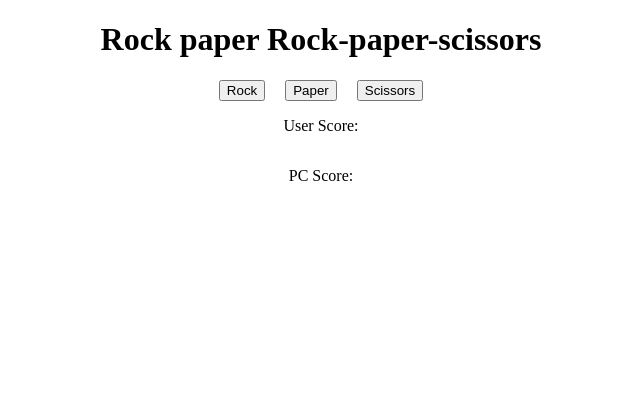
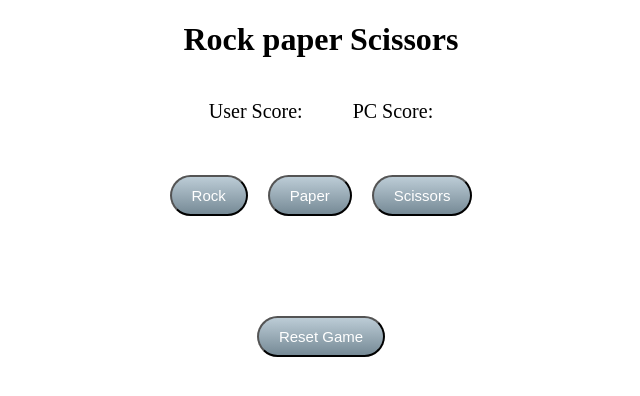
Before and after one commit to Leon-ER/rock-paper-scissors-js, a plain HTML site: page index.html in a window 1280 px wide. Shown: the whole page, without its empty margins (319-959 px from the left). Drawn offline with Linux system fonts and the light colour scheme.

Commit message:
Added reset button changed layout

```diff
--- a/index.html
+++ b/index.html
@@ -8,12 +8,8 @@
     <link rel="stylesheet" a href="style.css" />
   </head>
   <body>
-    <h1>Rock paper Rock-paper-scissors</h1>
-    <div class="buttonDiv">
-      <button id="rock" onclick="play('rock')">Rock</button>
-      <button id="paper" onclick="play('paper')">Paper</button>
-      <button id="scissors" onclick="play('scissors')">Scissors</button>
-    </div>
+    <h1>Rock paper Scissors</h1>
+    <div class="scores">
       <div class="out">
         <p>User Score:</p>
         <p id="userScore"></p>
@@ -22,9 +18,18 @@
         <p>PC Score:</p>
         <p id="pcScore"></p>
       </div>
+    </div>
     <div class="win">
       <p id="winner"></p>
     </div>
+    <div class="buttonDiv">
+      <button id="rock" onclick="play('rock')" class="btn">Rock</button>
+      <button id="paper" onclick="play('paper')"class="btn">Paper</button>
+      <button id="scissors" onclick="play('scissors')"class="btn">Scissors</button>
+    </div>
+    <div class="resetBtn">
+      <button class="btn" onclick="reset()">Reset Game</button>
+    </div>
+  </body>
   <script src="javascript.js"></script>
-  </body>
 </html>
--- a/javascript.js
+++ b/javascript.js
@@ -22,7 +22,6 @@ function checkWinner(playerSlecetion, computerSelection) {
 }
 
 function playRound(_playerSlecetion, computerSelection) {
-  console.log(_playerSlecetion);
   const resault = checkWinner(_playerSlecetion, computerSelection);
 
   if (resault == "tie") {
@@ -39,7 +38,6 @@ function playRound(_playerSlecetion, computerSelection) {
 function answer() {
   const computerSelection = getComputerChoice();
   let result = playRound(playerSelection, computerSelection);
-  console.log(result);
   document.getElementById("winner").innerHTML = result;
 }
 
@@ -67,3 +65,15 @@ function disableGame() {
   document.getElementById("paper").disabled = true;
   document.getElementById("scissors").disabled = true;
 }
+function reset(){
+  pcScore = 0;
+  score = 0;
+  document.getElementById("userScore").innerHTML = score;
+  document.getElementById("pcScore").innerHTML = pcScore;
+  document.getElementById("rock").disabled = false;
+  document.getElementById("paper").disabled = false;
+  document.getElementById("scissors").disabled = false;
+  console.log('test')
+  console.log(pcScore)
+  console.log(score)
+}
--- a/style.css
+++ b/style.css
@@ -32,3 +32,42 @@ h1 {
   background-color: red;
   color: white;
 }
+.scores{
+  display: flex;
+  gap:50px;
+  align-items: center;
+  justify-content: center;
+  font-size: 20px;
+}
+.resetBtn{
+  display: flex;
+  align-items: center;
+  justify-content: center;
+  margin-top: 100px
+}
+.btn {
+  background: #bcccd6;
+  background-image: -webkit-linear-gradient(top, #bcccd6, #768a96);
+  background-image: -moz-linear-gradient(top, #bcccd6, #768a96);
+  background-image: -ms-linear-gradient(top, #bcccd6, #768a96);
+  background-image: -o-linear-gradient(top, #bcccd6, #768a96);
+  background-image: linear-gradient(to bottom, #bcccd6, #768a96);
+  -webkit-border-radius: 28;
+  -moz-border-radius: 28;
+  border-radius: 28px;
+  font-family: Arial;
+  color: #ffffff;
+  font-size: 15px;
+  padding: 10px 20px 10px 20px;
+  text-decoration: none;
+}
+
+.btn:hover {
+  background: #8e9396;
+  background-image: -webkit-linear-gradient(top, #8e9396, #787d80);
+  background-image: -moz-linear-gradient(top, #8e9396, #787d80);
+  background-image: -ms-linear-gradient(top, #8e9396, #787d80);
+  background-image: -o-linear-gradient(top, #8e9396, #787d80);
+  background-image: linear-gradient(to bottom, #8e9396, #787d80);
+  text-decoration: none;
+}
```
Lines whose indentation alone changed are shown as unchanged.
